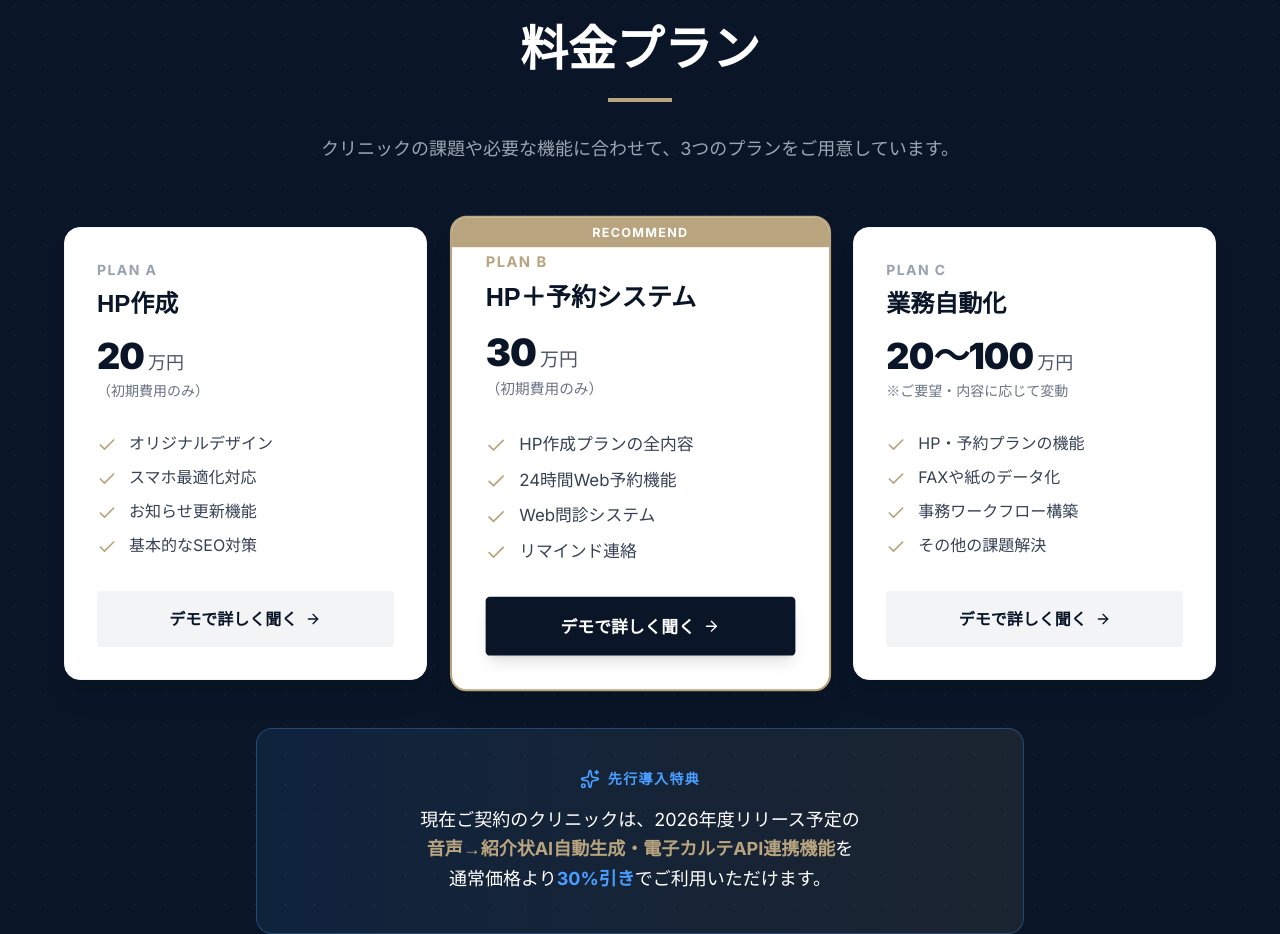
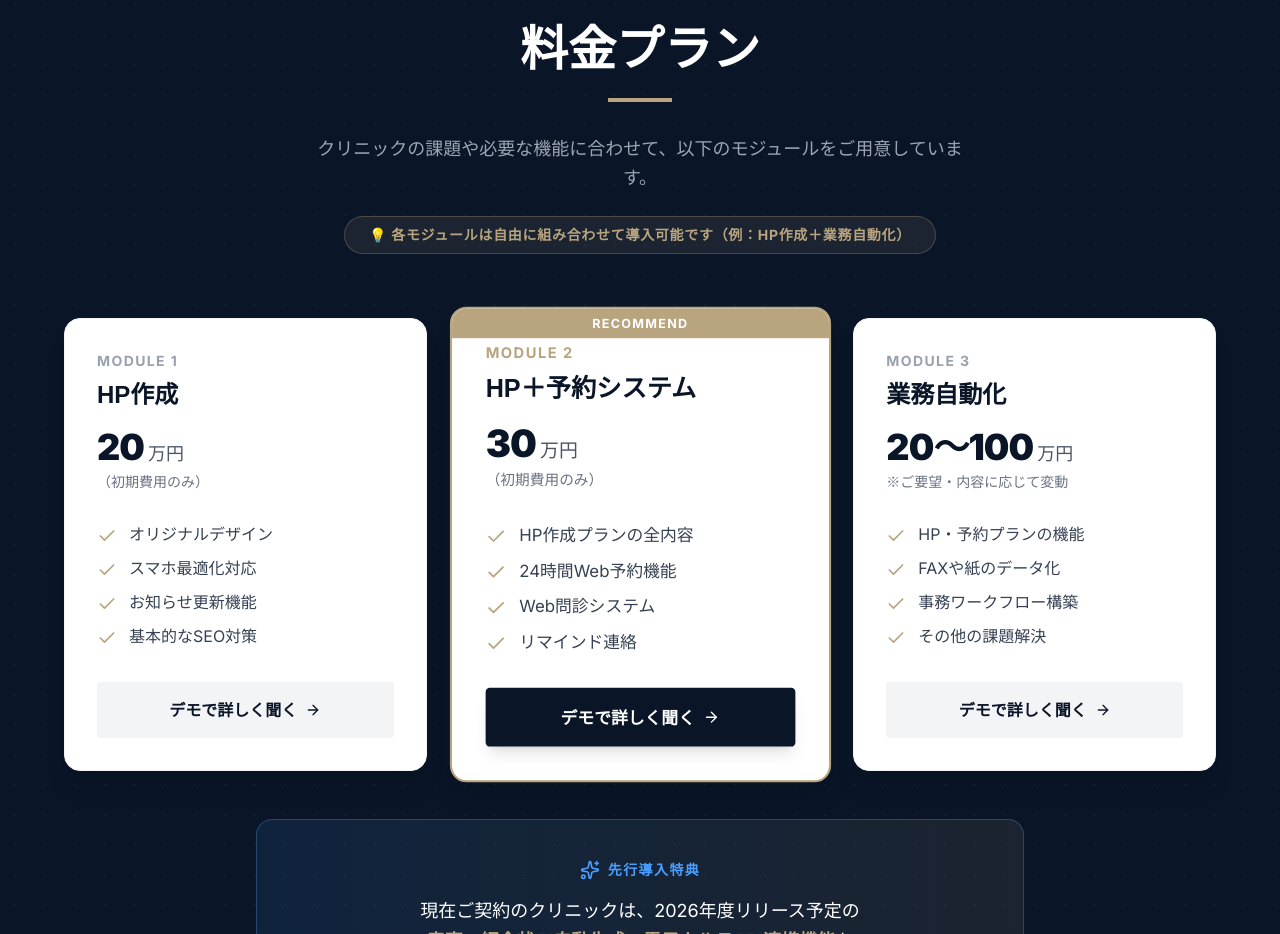
Before and after one commit to keoppp/systembook-HP, a Next.js app: page / in a window 1280 px wide. Shown: the part 7520-8454 px from the top of the page. Built offline with nearby package versions, Linux system fonts and the light colour scheme.

Commit message:
Clarify modules can be combined

```diff
--- a/components/sections/EstimatorSection.tsx
+++ b/components/sections/EstimatorSection.tsx
@@ -41,8 +41,11 @@ export default function EstimatorSection() {
           </h2>
           <div className="w-16 h-1 bg-gold mx-auto mb-8"></div>
           <p className="text-lg text-platinum/80 leading-relaxed max-w-2xl mx-auto">
-            クリニックの課題や必要な機能に合わせて、3つのプランをご用意しています。
+            クリニックの課題や必要な機能に合わせて、以下のモジュールをご用意しています。
           </p>
+          <div className="inline-block bg-gold/10 text-gold border border-gold/30 px-6 py-2 rounded-full text-sm font-bold tracking-wider mt-6">
+            💡 各モジュールは自由に組み合わせて導入可能です（例：HP作成＋業務自動化）
+          </div>
         </div>
 
         {/* Pricing Cards */}
@@ -55,7 +58,7 @@ export default function EstimatorSection() {
                 </div>
               )}
               <div className={`p-6 lg:p-8 flex-1 ${plan.recommend ? 'pt-12' : ''}`}>
-                <div className={`text-sm font-bold tracking-widest uppercase mb-2 ${plan.recommend ? 'text-gold' : 'text-gray-400'}`}>Plan {['A', 'B', 'C'][idx]}</div>
+                <div className={`text-sm font-bold tracking-widest uppercase mb-2 ${plan.recommend ? 'text-gold' : 'text-gray-400'}`}>Module {['1', '2', '3'][idx]}</div>
                 <h3 className="text-xl lg:text-2xl font-bold text-midnight mb-4 heading-serif whitespace-nowrap">{plan.name}</h3>
                 <div className="flex items-baseline gap-1 mb-1">
                   <span className="text-3xl lg:text-4xl font-black text-midnight tracking-tight">{plan.price}</span>
```
